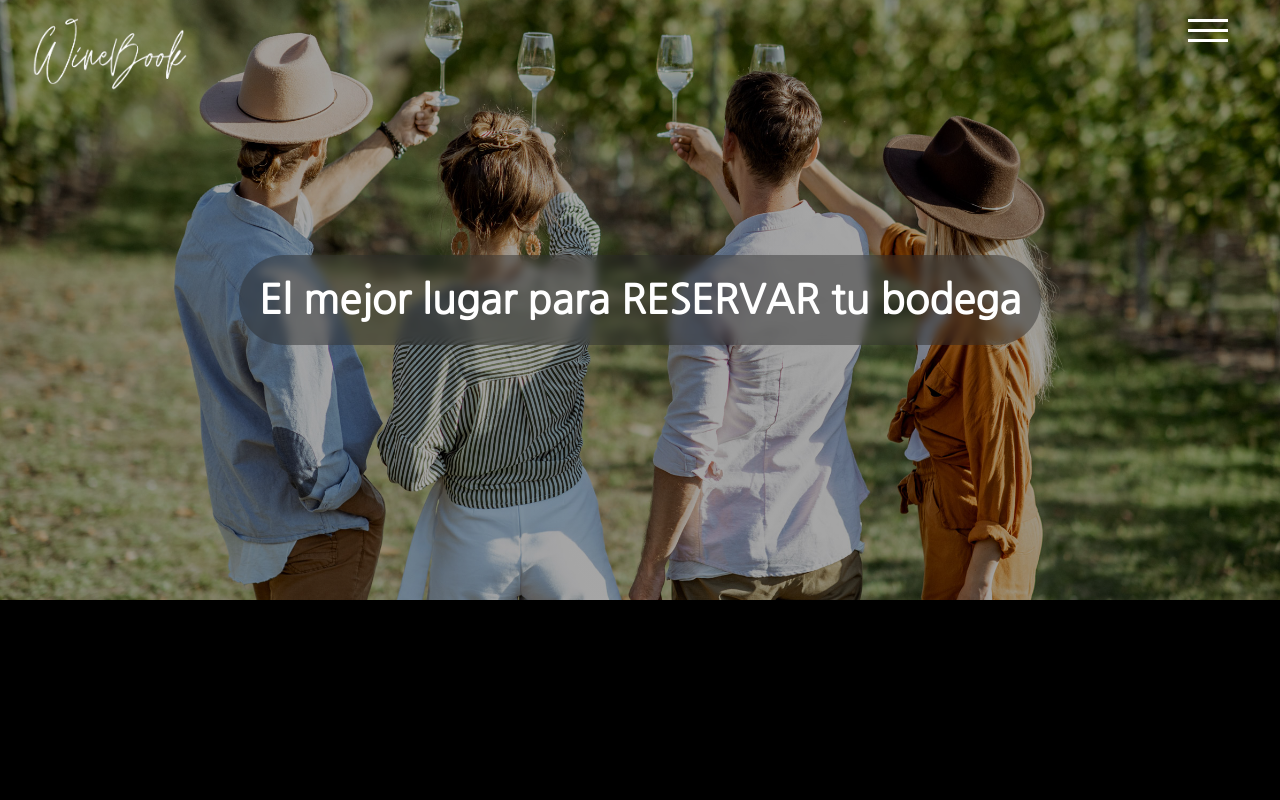
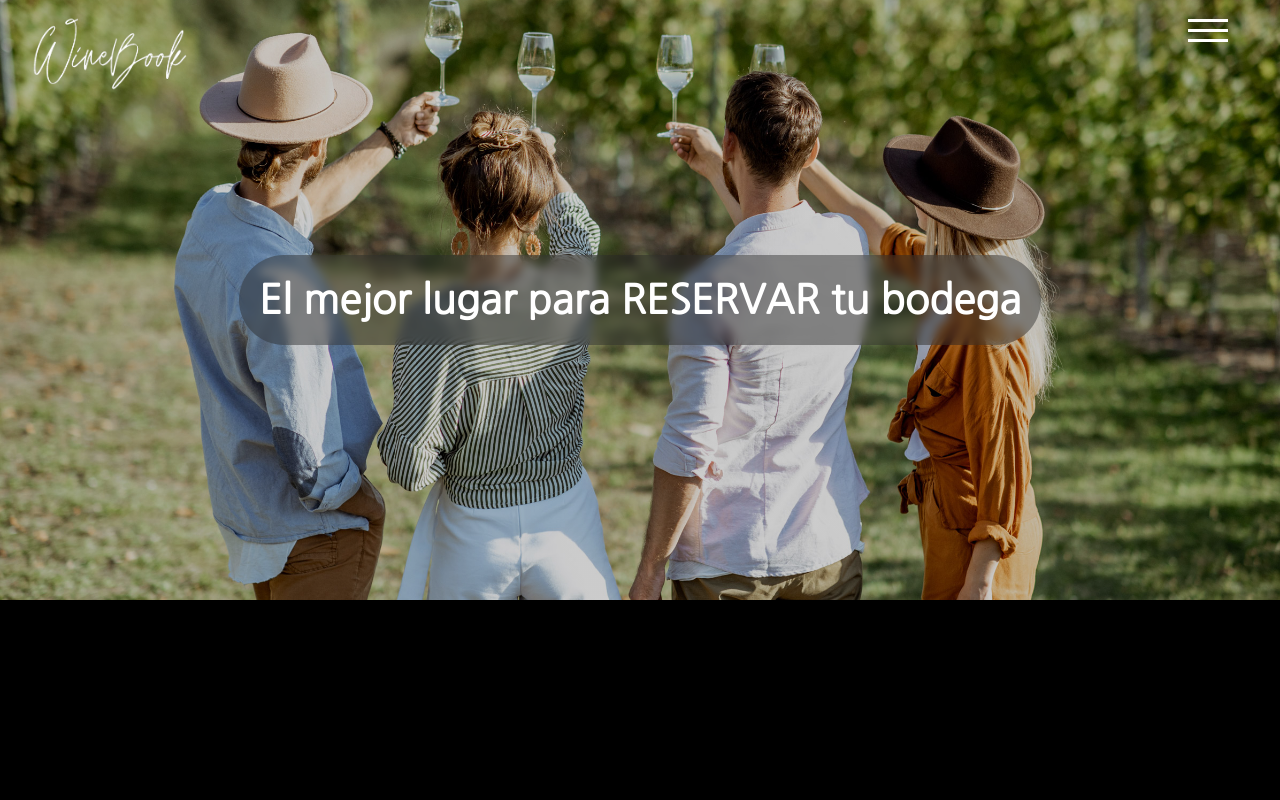
Before and after one commit to CortezWalter/winebook, a plain HTML site: page index.html in a window 1280 px wide. Shown: the top 800 px of the page. Drawn offline with nearby package versions, Linux system fonts and the light colour scheme.

Commit message:
Borre imagenes

```diff
--- a/style.css
+++ b/style.css
@@ -198,8 +198,8 @@ html {
 
 .img_ppal {
     /*background-image: url("/images/BDHQ5XEZJRFOZLWTRSBHBWNKKU.webp");*/
-    background-image: linear-gradient(rgba(0, 0, 0, 0.349), rgba(0, 0, 0, 0.349)),
-    url("/images/enoturismo-vino.jpg");
+    background-image: linear-gradient(rgba(0, 0, 0, 0.200), rgba(0, 0, 0, 0.200)),
+    url("./images/enoturismo-vino.jpg");
     background-size: cover;
     background-position: center;
     background-attachment: fixed;
```
Also changed, not shown: images/background.jpg (deleted), images/fondo-circulo.jpg (deleted), images/logo.png, images/shutterstock_314336720.jpg (deleted).
